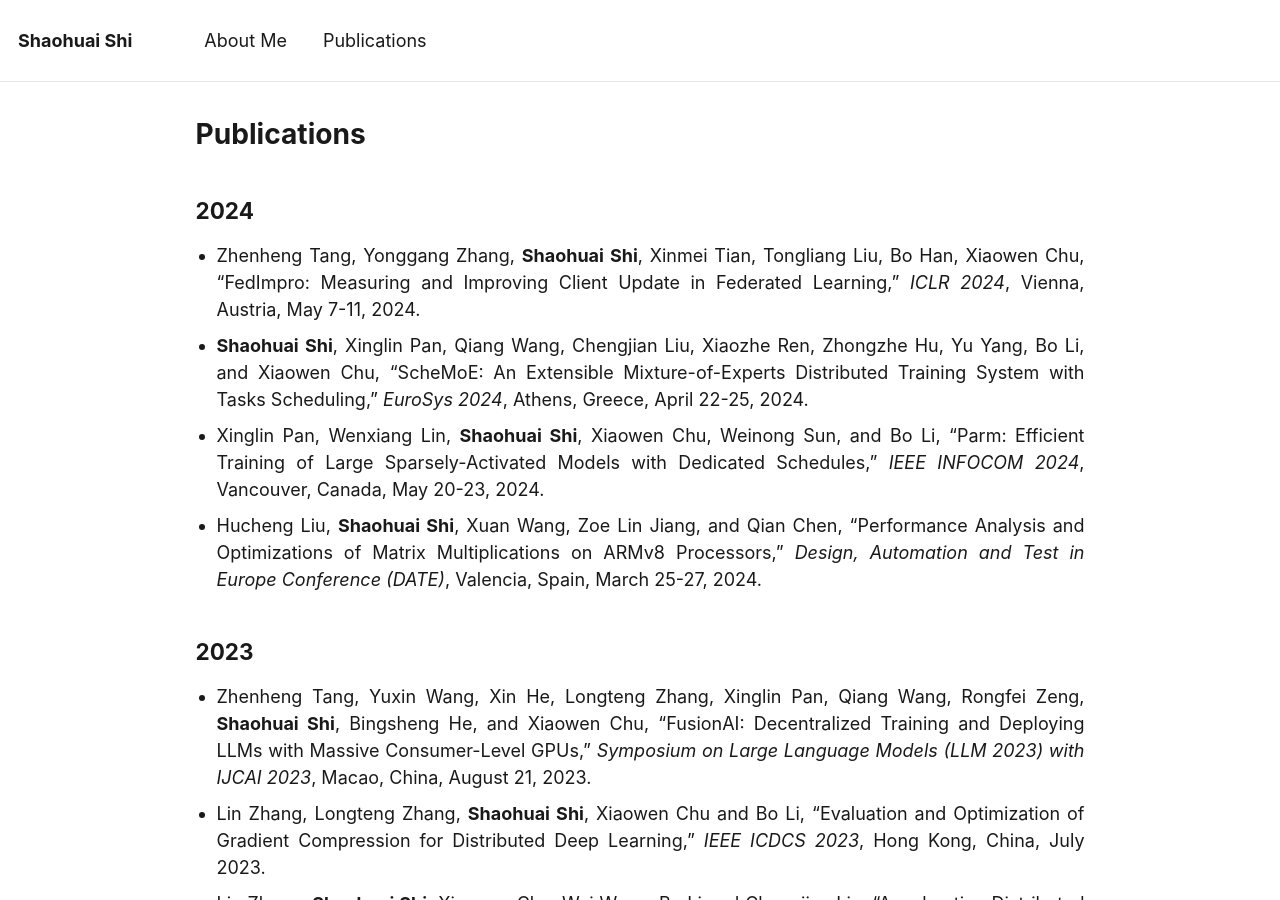
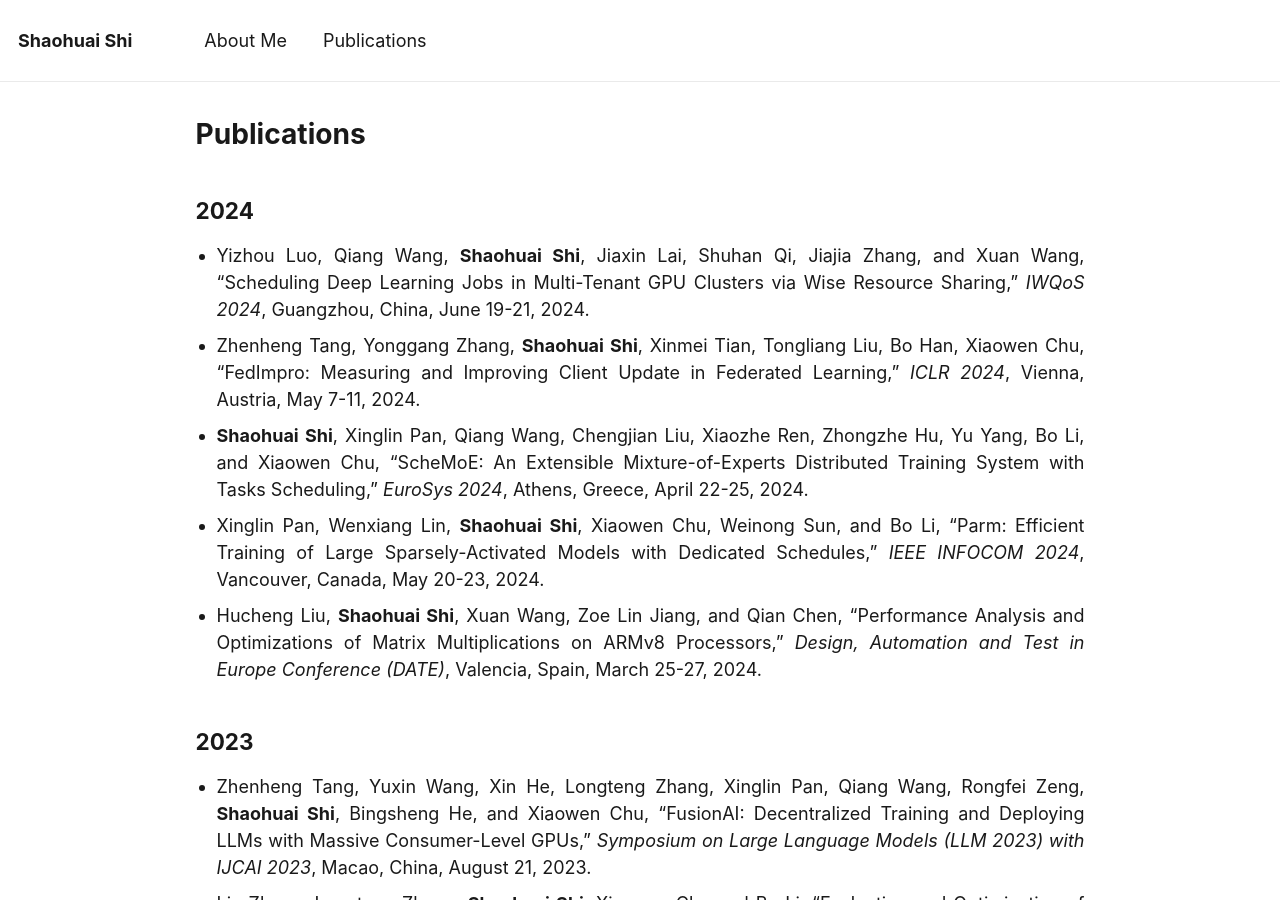
Before and after one commit to shaohuais/shaohuais.github.io, a Jekyll site: the page built from _pages/publications.md, in a window 1280 px wide and 900 px high. Built offline with Jekyll 4.4.1, drawn with Linux system fonts in a browser that asks for light colours.

Commit message:
update the iwqos paper

```diff
--- a/_pages/publications.md
+++ b/_pages/publications.md
@@ -14,6 +14,7 @@ author_profile: false
 Publications
 ======
 ## 2024
+- Yizhou Luo, Qiang Wang, **Shaohuai Shi**, Jiaxin Lai, Shuhan Qi, Jiajia Zhang, and Xuan Wang, "Scheduling Deep Learning Jobs in Multi-Tenant GPU Clusters via Wise Resource Sharing," *IWQoS 2024*, Guangzhou, China, June 19-21, 2024.
 - Zhenheng Tang, Yonggang Zhang, **Shaohuai Shi**, Xinmei Tian, Tongliang Liu, Bo Han, Xiaowen Chu, "FedImpro: Measuring and Improving Client Update in Federated Learning," *ICLR 2024*, Vienna, Austria, May 7-11, 2024.
 - **Shaohuai Shi**, Xinglin Pan, Qiang Wang, Chengjian Liu, Xiaozhe Ren, Zhongzhe Hu, Yu Yang, Bo Li, and Xiaowen Chu, "ScheMoE: An Extensible Mixture-of-Experts Distributed Training System with Tasks Scheduling," *EuroSys 2024*, Athens, Greece, April 22-25, 2024.
 - Xinglin Pan, Wenxiang Lin, **Shaohuai Shi**, Xiaowen Chu, Weinong Sun, and Bo Li, "Parm: Efficient Training of Large Sparsely-Activated Models with Dedicated Schedules," *IEEE INFOCOM 2024*, Vancouver, Canada, May 20-23, 2024.
```
